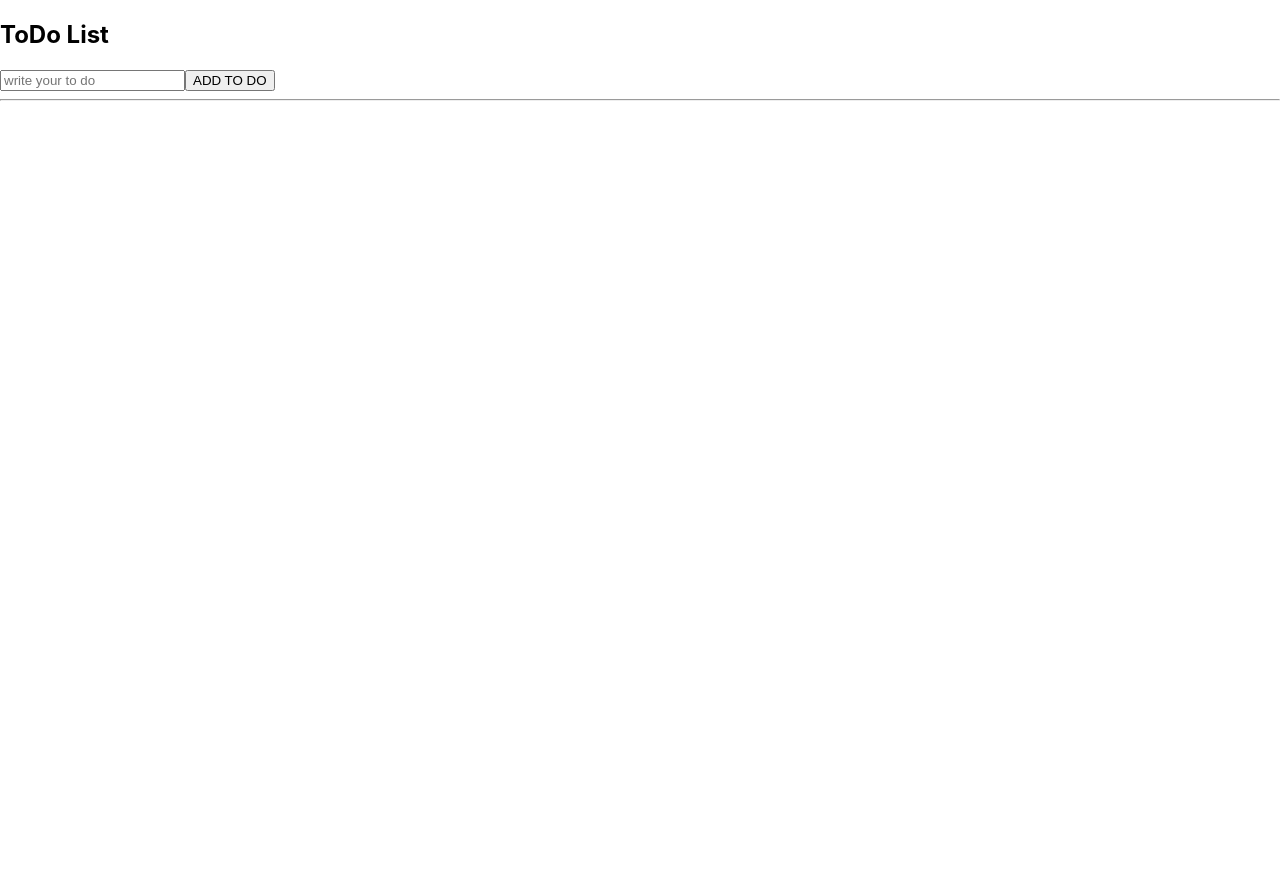
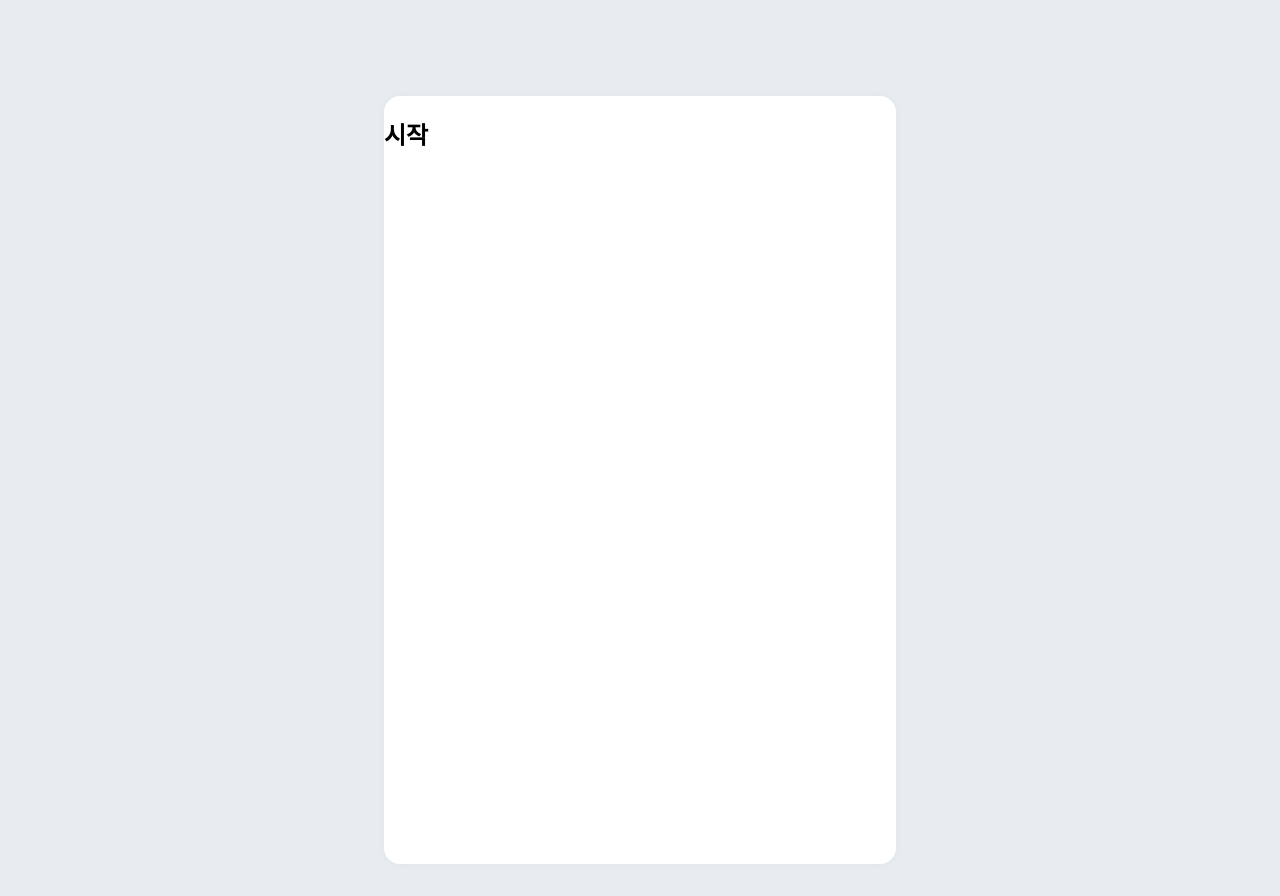
Before and after one commit to thsuekfk2/react-To-Do-List, a React (Create React App) app: page / in a window 1280 px wide. Before the commit the page ends 800 px from the top, so only its background shows below. Built offline with nearby package versions, Linux system fonts and the light colour scheme.

Commit message:
template 제작

```diff
--- a/package.json
+++ b/package.json
@@ -7,9 +7,12 @@
     "@testing-library/react": "^12.1.2",
     "@testing-library/user-event": "^13.5.0",
     "axios": "^0.24.0",
+    "node-sass": "^4.14.1",
     "react": "^17.0.2",
     "react-dom": "^17.0.2",
     "react-scripts": "5.0.0",
+    "react-transition-group": "^4.4.2",
+    "styled-components": "^5.3.3",
     "web-vitals": "^2.1.3"
   },
   "scripts": {
--- a/src/App.js
+++ b/src/App.js
@@ -1,26 +1,69 @@
+import "./Test.scss";
 import "./App.css";
 import { useState } from "react";
+import { createGlobalStyle } from "styled-components";
+import TodoTemplate from "./components/TodoTemplate";
+import { CSSTransition } from "react-transition-group";
+
+const GlobalStyle = createGlobalStyle`
+  body {
+    background: #e9ecef;
+  }
+`;
 
 function App() {
   const [toDo, setToDo] = useState("");
   const [toDos, setTodos] = useState([]);
-  const onChange = (e) => setToDo(e.target.value);
-  const onSubmit = (e) => {
-    e.preventDefault();
-    if (toDo === "") {
-      return;
-    }
-    setTodos((currentArray) => [toDo, ...currentArray]);
-    setToDo("");
-  };
+  let [시작스위치, 시작스위치변경] = useState(false);
 
   return (
     <div>
+      <GlobalStyle />
+
+      <시작화면 시작스위치={시작스위치} 시작스위치변경={시작스위치변경} />
+
+      <투두화면
+        시작스위치={시작스위치}
+        toDo={toDo}
+        toDos={toDos}
+        setToDo={setToDo}
+        setTodos={setTodos}
+        시작스위치변경={시작스위치변경}
+      />
+    </div>
+  );
+}
+function 시작화면(props) {
+  return (
+    <div onClick={() => props.시작스위치변경(true)}>
+      {props.시작스위치 === false ? (
+        <TodoTemplate>
+          <h2>시작</h2>
+        </TodoTemplate>
+      ) : null}
+    </div>
+  );
+}
+
+function 투두화면(props) {
+  const onChange = (e) => props.setToDo(e.target.value);
+  const onSubmit = (e) => {
+    e.preventDefault();
+    if (props.toDo === "") {
+      return;
+    }
+    props.setTodos((currentArray) => [props.toDo, ...currentArray]);
+    props.setToDo("");
+  };
+  return (
+    <div>
+      {props.시작스위치 === true ? (
+        <TodoTemplate>
           <h2>ToDo List</h2>
           <form onSubmit={onSubmit}>
             <input
               onChange={onChange}
-          value={toDo}
+              value={props.toDo}
               type="text"
               placeholder="write your to do"
             />
@@ -28,10 +71,12 @@ function App() {
           </form>
           <hr />
           <ul>
-        {toDos.map((a, i) => (
+            {props.toDos.map((a, i) => (
               <li key={i}>{a}</li>
             ))}
           </ul>
+        </TodoTemplate>
+      ) : null}
     </div>
   );
 }
--- /dev/null
+++ b/src/Test.scss
@@ -0,0 +1,8 @@
+.boom-enter {
+  opacity: 0;
+}
+
+.boom-enter-active {
+  opacity: 1;
+  transition: all 0.3s;
+}
--- /dev/null
+++ b/src/components/TodoTemplate.js
@@ -0,0 +1,25 @@
+import React from "react";
+import styled from "styled-components";
+
+const TodoTemplateBlock = styled.div`
+  width: 512px;
+  height: 768px;
+
+  position: relative; /* 추후 박스 하단에 추가 버튼을 위치시키기 위한 설정 */
+  background: white;
+  border-radius: 16px;
+  box-shadow: 0 0 8px 0 rgba(0, 0, 0, 0.04);
+
+  margin: 0 auto; /* 페이지 중앙에 나타나도록 설정 */
+
+  margin-top: 96px;
+  margin-bottom: 32px;
+  display: flex;
+  flex-direction: column;
+`;
+
+function TodoTemplate({ children }) {
+  return <TodoTemplateBlock>{children}</TodoTemplateBlock>;
+}
+
+export default TodoTemplate;
```
Also changed, not shown: 1 other file (tests, documents, lock files or other folders). Lines whose indentation alone changed are shown as unchanged.
